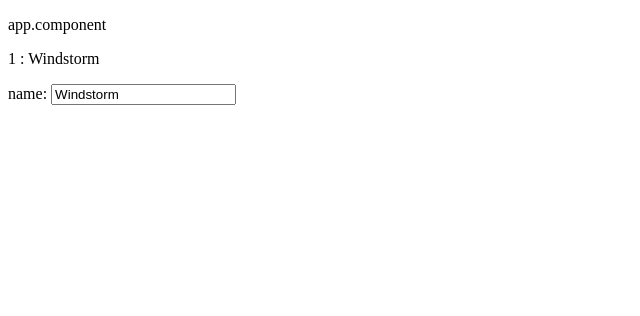
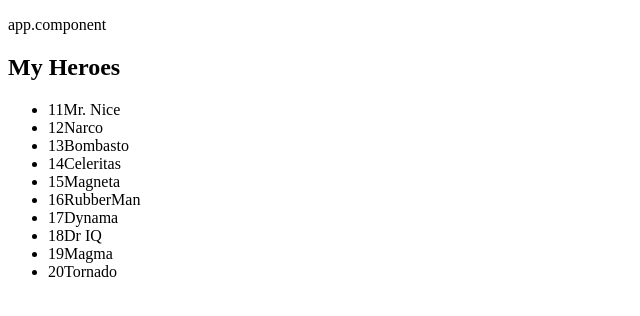
Before and after one commit to JIHYUN-YI/toh, an Angular app: page / in a window 1280 px wide. Shown: the top 316 px of the page, without its empty margins (0-640 px from the left). Built offline with nearby package versions, Linux system fonts and the light colour scheme.

Commit message:
ngFor 반복문 사용하려 여러 개 데이터 보여주기
let 아이템 of 컬렉션 (es6 반복문 구문 사용)

```diff
--- /dev/null
+++ b/src/app/HEROES.ts
@@ -0,0 +1,15 @@
+import {Hero} from './hero';
+
+// Hero[] = Array<Hero>
+export const HEROES: Hero[] = [
+  { id: 11, name: 'Mr. Nice' },
+  { id: 12, name: 'Narco' },
+  { id: 13, name: 'Bombasto' },
+  { id: 14, name: 'Celeritas' },
+  { id: 15, name: 'Magneta' },
+  { id: 16, name: 'RubberMan' },
+  { id: 17, name: 'Dynama' },
+  { id: 18, name: 'Dr IQ' },
+  { id: 19, name: 'Magma' },
+  { id: 20, name: 'Tornado' }
+];
--- a/src/app/heroes/heroes.component.html
+++ b/src/app/heroes/heroes.component.html
@@ -1,9 +1,12 @@
-<p>
-  {{hero.id}} : {{hero.name}}
-</p>
+<h2>My Heroes</h2>
+<ul class="heroes">
+  <li *ngFor="let hero of heroes">
+    <span class="badge">{{hero.id}}</span>{{hero.name}}
+  </li>
+</ul>
 
-<div>
+<!--<div>
   <label>name:
     <input [(ngModel)]="hero.name"  placeholder="name">
   </label>
-</div>
+</div>-->
--- a/src/app/heroes/heroes.component.ts
+++ b/src/app/heroes/heroes.component.ts
@@ -1,5 +1,6 @@
 import { Component, OnInit } from '@angular/core';
 import {Hero} from '../hero';
+import {HEROES} from '../HEROES';
 
 @Component({
   selector: 'app-heroes',
@@ -14,11 +15,13 @@
   };*/
 
   // using 'new' keyword (생성자 함수)
-  hero = new Hero();
+  // hero = new Hero();
+
+  heroes = HEROES;
 
   constructor() {
-    this.hero.id = 1;
-    this.hero.name = 'Windstorm';
+    /*this.hero.id = 1;
+    this.hero.name = 'Windstorm';*/
   }
 
   ngOnInit() {
```
